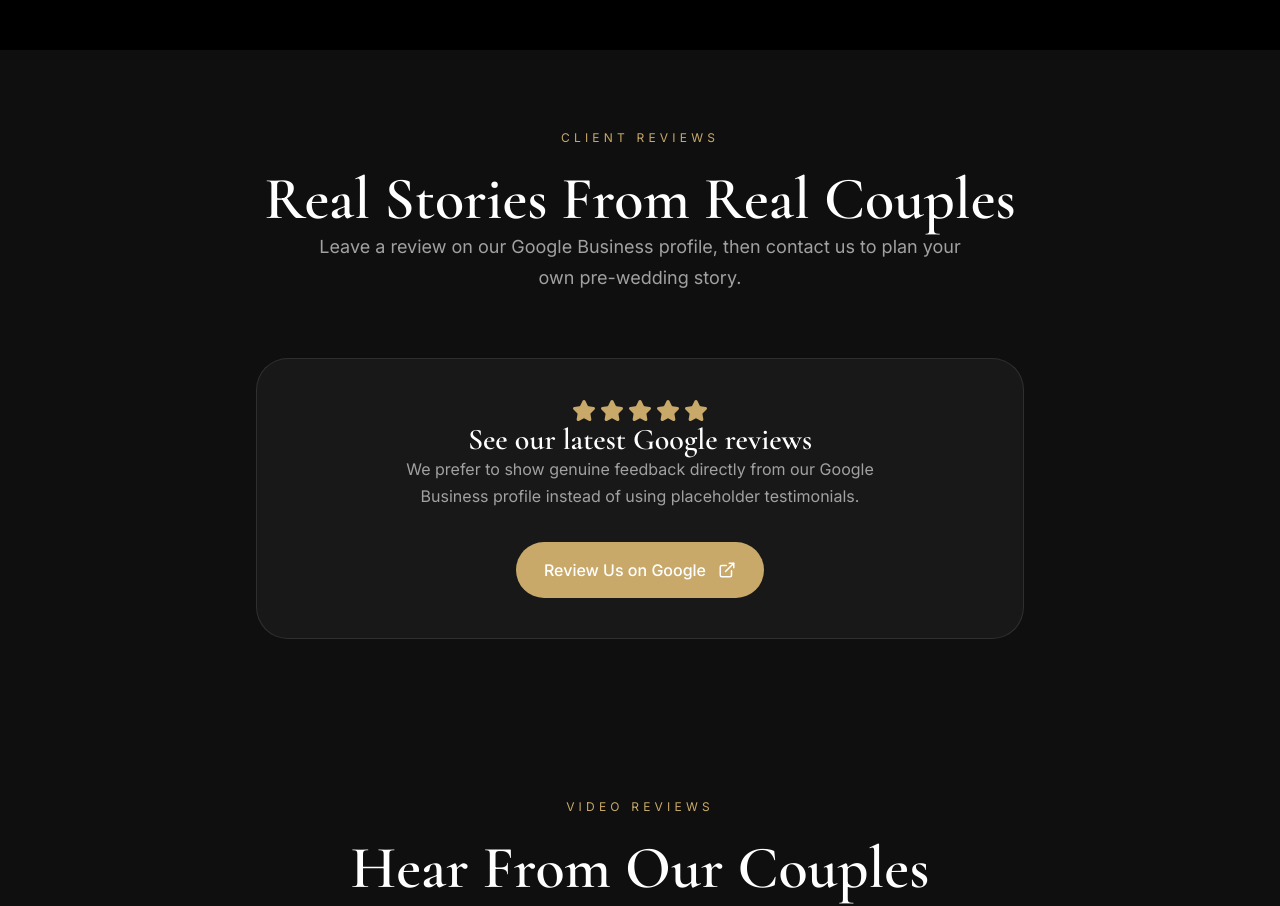
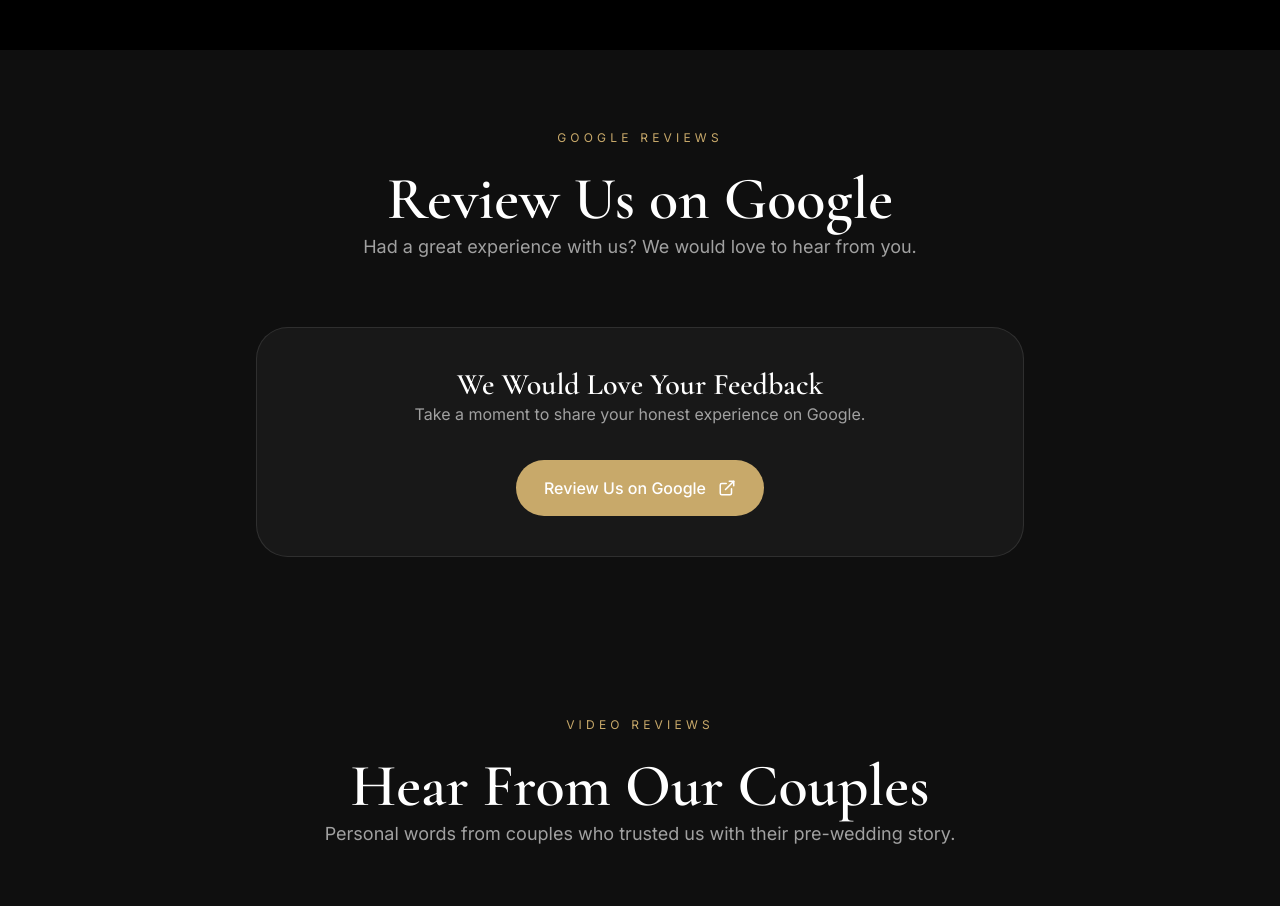
Before and after one commit to DikshJaswal/Luxury-Photography, a React (Vite) app: page / in a window 1280 px wide. Shown: the part 4340-5246 px from the top of the page. Built offline with nearby package versions, Linux system fonts and the light colour scheme.

Commit message:
final changes

```diff
--- a/src/components/about/TestimonialsHighlight.jsx
+++ b/src/components/about/TestimonialsHighlight.jsx
@@ -1,4 +1,4 @@
-import { ExternalLink, Star } from "lucide-react";
+import { ExternalLink } from "lucide-react";
 import { COMPANY } from "../../utils/constants";
 
 function TestimonialsHighlight() {
@@ -9,14 +9,11 @@
           Client Reviews
         </span>
         <h2 className="mx-auto mt-6 max-w-4xl text-center font-serif text-4xl text-balance text-white md:text-6xl">
-          Kind Words From <span className="text-[var(--color-primary)]">Our Couples</span>
+          <span className="text-[var(--color-primary)]">Review Us</span> on Google
         </h2>
         <p className="mx-auto mt-8 max-w-2xl text-center text-balance text-lg leading-8 text-neutral-400">
-          View genuine reviews and ratings on our official Google Business profile.
+          Had a great experience with us? We would love your feedback.
         </p>
-        <div className="mt-8 flex justify-center gap-1 text-[var(--color-primary)]">
-          {[1, 2, 3, 4, 5].map((star) => <Star key={star} size={22} fill="currentColor" />)}
-        </div>
         <a
           href={COMPANY.googleReviews}
           target="_blank"
--- a/src/components/home/Testimonials.jsx
+++ b/src/components/home/Testimonials.jsx
@@ -1,4 +1,4 @@
-import { ExternalLink, Star } from "lucide-react";
+import { ExternalLink } from "lucide-react";
 import Section from "../common/Section";
 import SectionHeading from "../common/SectionHeading";
 import { COMPANY } from "../../utils/constants";
@@ -7,18 +7,15 @@
   return (
     <Section className="bg-[#0b0b0b]">
       <SectionHeading
-        badge="Client Reviews"
-        title="Real Stories From Real Couples"
-        description="Leave a review on our Google Business profile, then contact us to plan your own pre-wedding story."
+        badge="Google Reviews"
+        title="Review Us on Google"
+        description="Had a great experience with us? We would love to hear from you."
       />
 
       <div className="mx-auto max-w-3xl rounded-[32px] border border-white/10 bg-white/[0.04] p-10 text-center">
-        <div className="flex justify-center gap-1 text-[var(--color-primary)]">
-          {[1, 2, 3, 4, 5].map((star) => <Star key={star} size={24} fill="currentColor" />)}
-        </div>
-        <h3 className="mt-6 font-serif text-3xl text-white">See our latest Google reviews</h3>
+        <h3 className="font-serif text-3xl text-white">We Would Love Your Feedback</h3>
         <p className="mx-auto mt-5 max-w-xl text-center text-balance leading-8 text-neutral-400">
-          We prefer to show genuine feedback directly from our Google Business profile instead of using placeholder testimonials.
+          Take a moment to share your honest experience on Google.
         </p>
         <a
           href={COMPANY.googleReviews}
--- a/src/components/layout/Navbar.jsx
+++ b/src/components/layout/Navbar.jsx
@@ -35,7 +35,7 @@
           {/* Logo */}
           <NavLink
             to="/"
-            className="-ml-2 flex items-center gap-2.5 justify-self-start sm:gap-3 lg:-ml-4"
+            className="-ml-2 flex items-center gap-2.5 justify-self-start sm:gap-3 md:-ml-4"
           >
             <img
               src={COMPANY.logo}
@@ -53,7 +53,7 @@
           </NavLink>
 
           {/* Desktop Navigation */}
-          <nav className="hidden items-center gap-10 lg:flex lg:justify-self-center">
+          <nav className="hidden items-center gap-10 md:flex md:justify-self-center">
             {navigation.map((item) => (
               <NavLink key={item.path} to={item.path}>
                 {({ isActive }) => (
@@ -78,7 +78,7 @@
           </nav>
 
           {/* CTA */}
-          <div className="hidden justify-self-end lg:block">
+          <div className="hidden justify-self-end md:block">
             <a
               href={`https://wa.me/${COMPANY.whatsapp}?text=${encodeURIComponent("Hi, I would like to book a pre-wedding consultation.")}`}
               target="_blank"
@@ -92,7 +92,7 @@
           <button
             type="button"
             onClick={() => setMenuOpen(!menuOpen)}
-            className="col-start-3 justify-self-end text-white lg:hidden"
+            className="col-start-3 justify-self-end text-white md:hidden"
             aria-label={menuOpen ? "Close navigation menu" : "Open navigation menu"}
             aria-expanded={menuOpen}
           >
@@ -107,7 +107,7 @@
 
       {/* Mobile Menu */}
       <div
-        className={`overflow-hidden bg-black/95 transition-all duration-500 lg:hidden ${
+        className={`overflow-hidden bg-black/95 transition-all duration-500 md:hidden ${
           menuOpen ? "max-h-[500px]" : "max-h-0"
         }`}
       >
```
